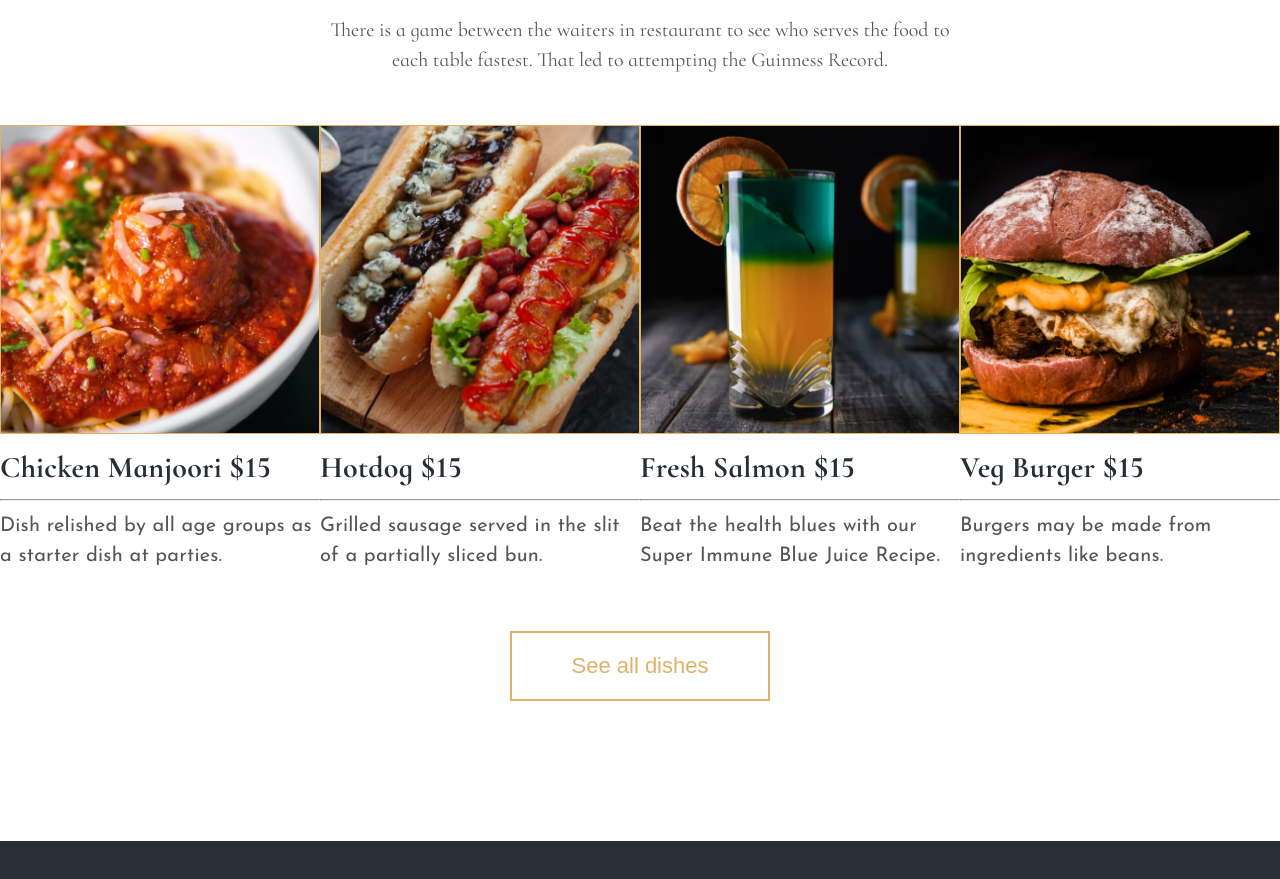
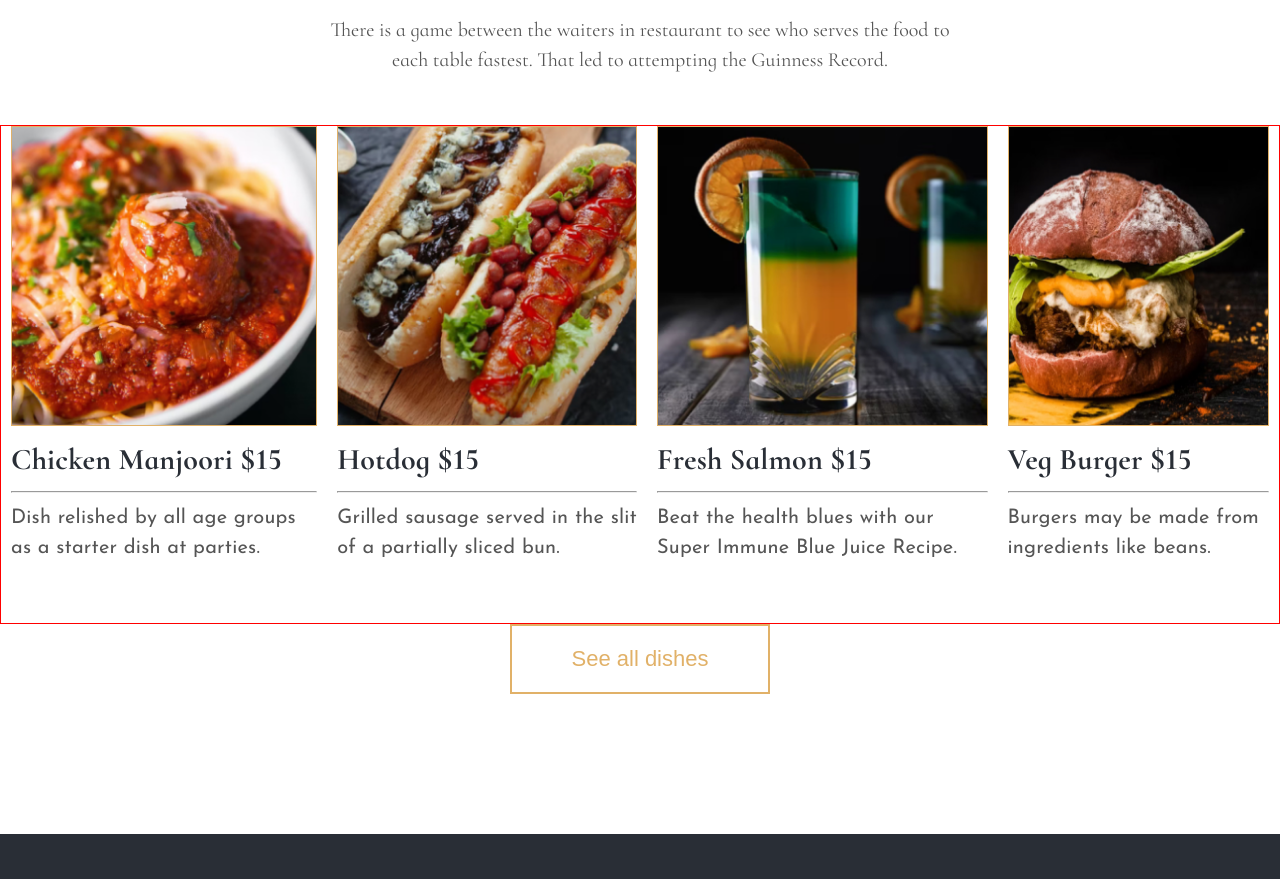
Before and after one commit to islom-sattorov/final-project, a React (Vite) app: page / in a window 1280 px wide. Shown: the part 3320-4199 px from the top of the page. Built offline with nearby package versions, Linux system fonts and the light colour scheme.

Commit message:
menu media

```diff
--- a/src/Components/Dishes/Dish.module.scss
+++ b/src/Components/Dishes/Dish.module.scss
@@ -4,14 +4,18 @@
     display: flex;
     justify-content: space-between;
     align-items: center;
+    border: 1px solid red;
 }
 
 .dishes_container{
-    max-width: 320px;
+    max-width: 100%;
+    padding: 0 1rem;
 }
 
 .pic{
     border: 1px solid $primary;
+    width: 100%;
+    height: 300px;
 }
 
 .title{
```
